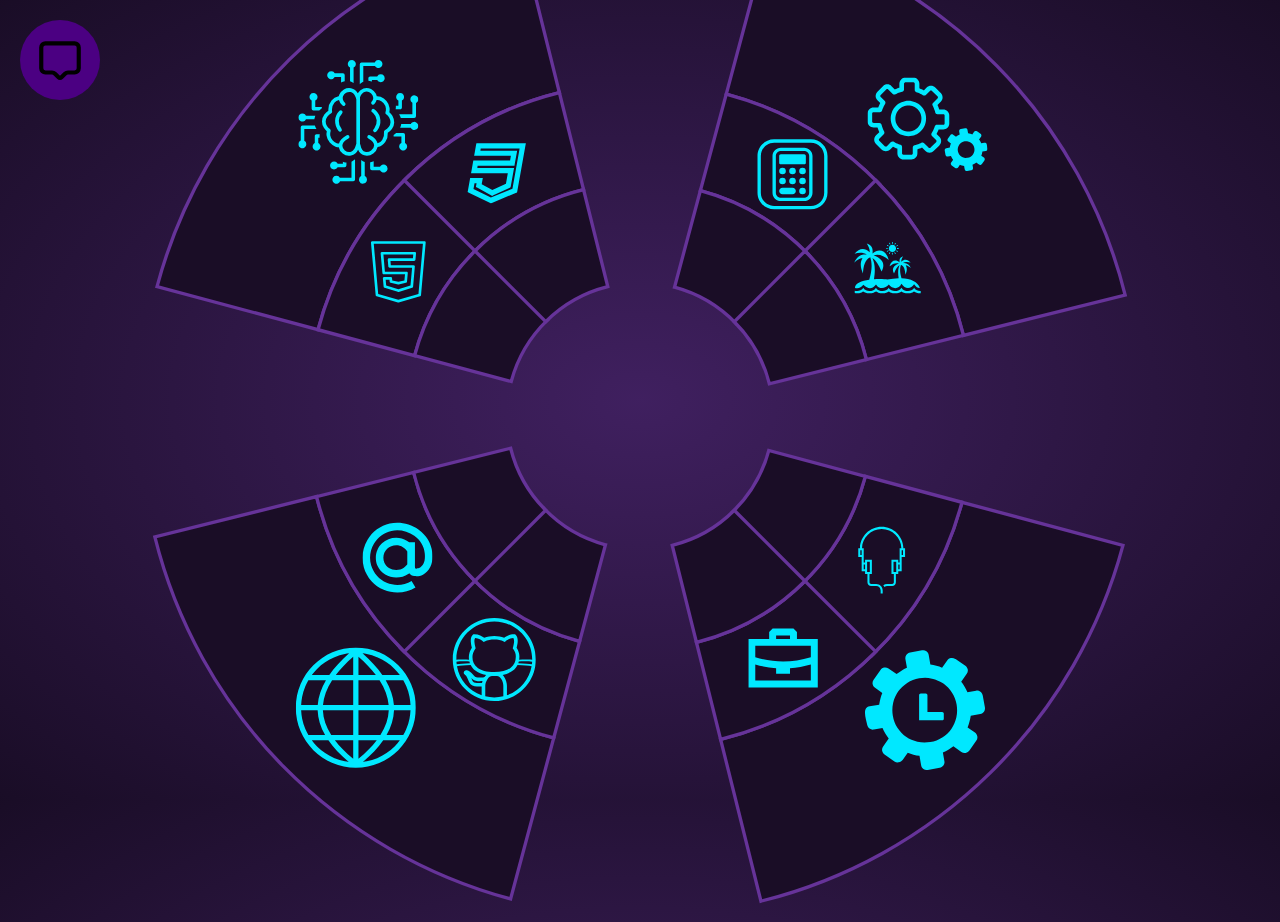
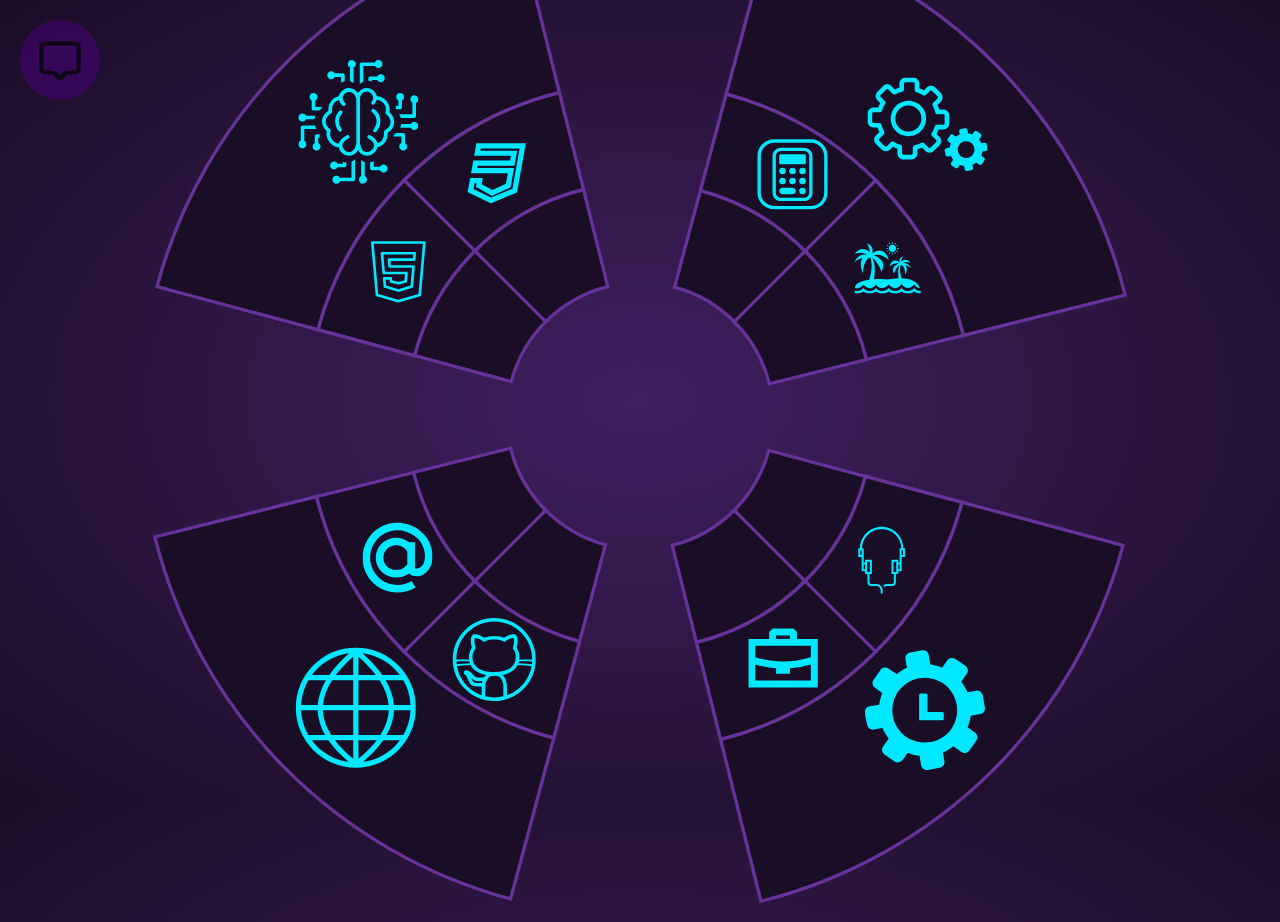
Before and after one commit to Winbisid/circle_motion_portfolio, a React (Vite) app: page / in a window 1280 px wide. Built offline with nearby package versions, Linux system fonts and the light colour scheme.

Commit message:
decrease opacity of tooltipswitch when not in use

```diff
--- a/src/components/wheelPortfolio/tooltip/TooltipSwitch.tsx
+++ b/src/components/wheelPortfolio/tooltip/TooltipSwitch.tsx
@@ -26,6 +26,7 @@ export default function TooltipSwitch({
           borderRadius: "50%",
           margin: 20,
           //   visibility: "hidden",
+          opacity: visibility === "hidden" ? 0.5 : 1,
         }}
         whileHover={() => setVisibility("visible")}
         onHoverEnd={() => setVisibility("hidden")}
```
